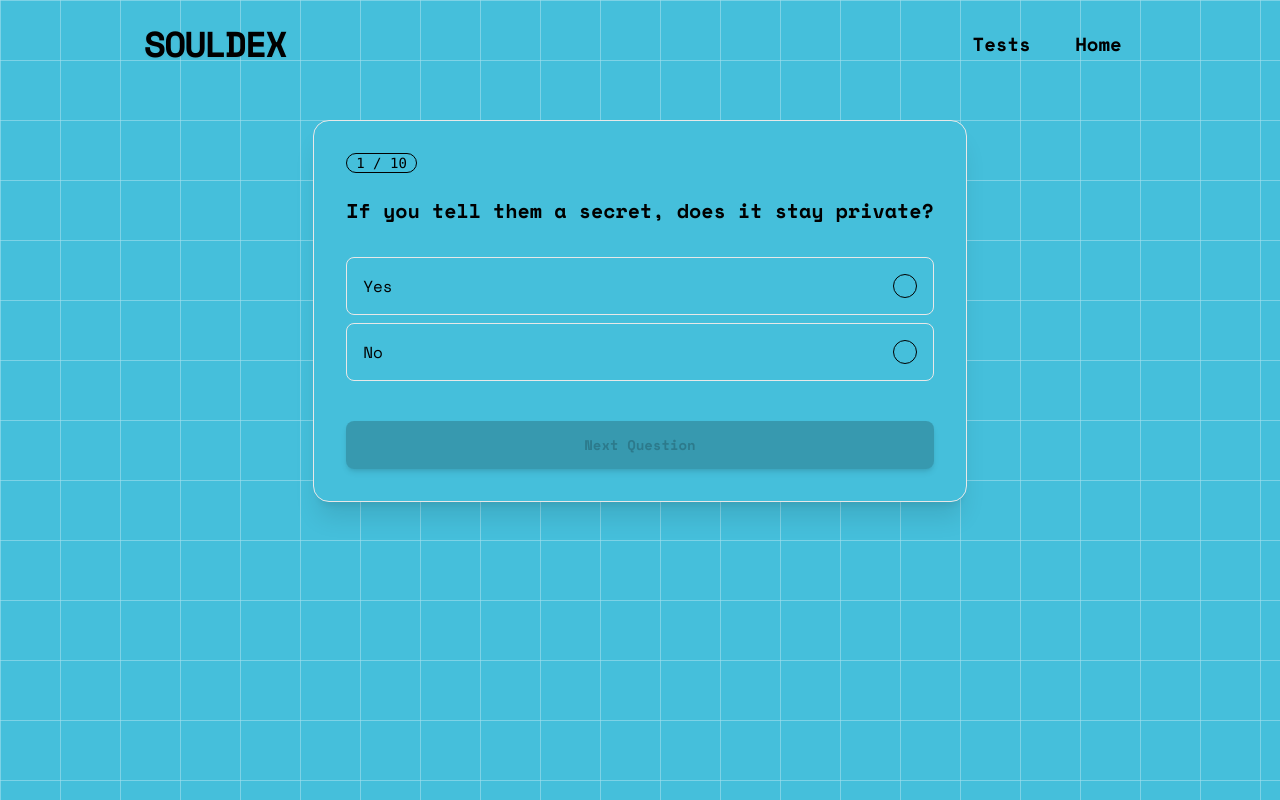
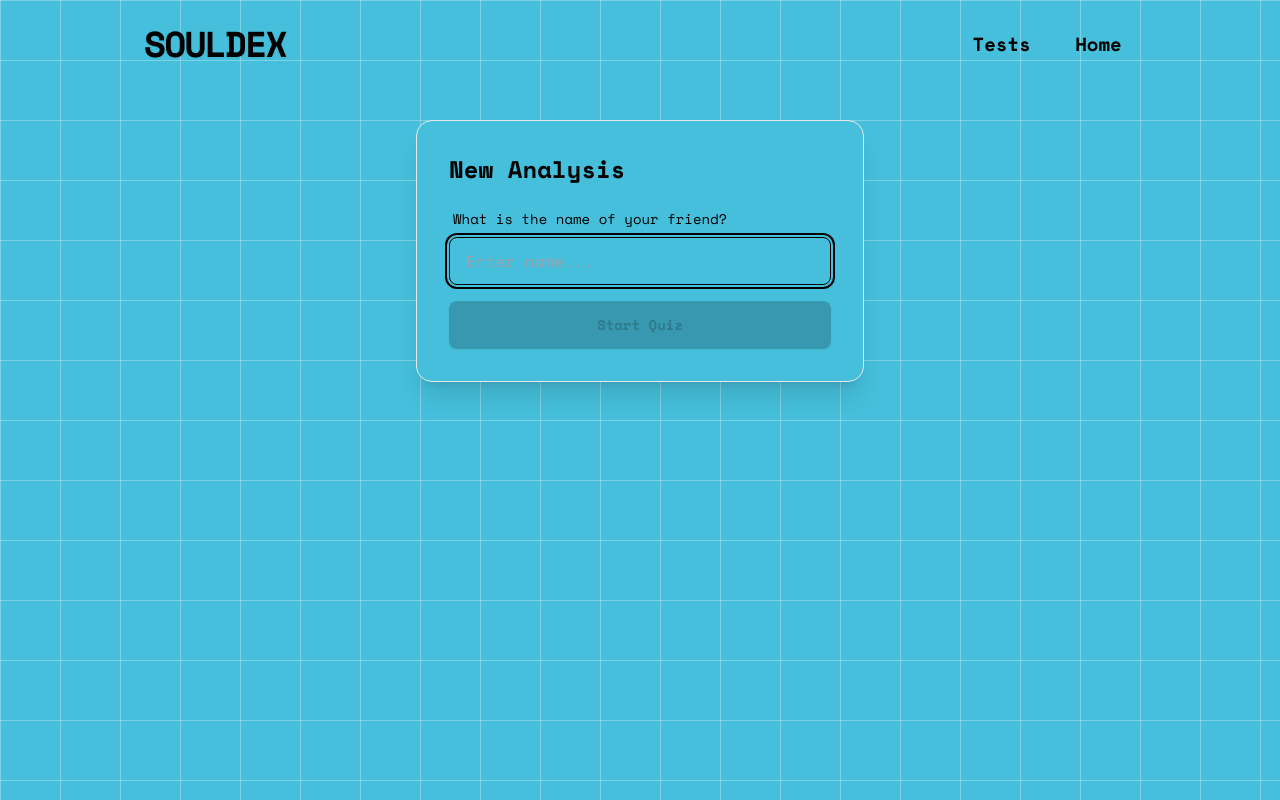
Before and after one commit to SAGEisheree/souldex, a React (Vite) app: page /friend in a window 1280 px wide. Built offline with nearby package versions, Linux system fonts and the light colour scheme; a web font is replaced by a local one.

Commit message:
added fried's name input

```diff
--- a/src/App.jsx
+++ b/src/App.jsx
@@ -7,7 +7,7 @@ import MentalAge from "./things/mentalage/mentalAge.jsx";
 import MentalSubmit from "./things/mentalage/mentalsubmit.jsx";
 
 import Friend from "./things/friend/friend.jsx";
-import friendSubmit from "./things/friend/friendSubmit.jsx";
+import FriendSubmit from "./things/friend/friendSubmit.jsx";
 
 const App = () => {
   return (
@@ -16,12 +16,13 @@ const App = () => {
 
       <Routes>
         <Route path="/" element={<HomePage />} />
+        <Route path="/about" element={<About />} />
+
         <Route path="/mentalage" element={<MentalAge />} />
         <Route path="/mentalsubmit" element={<MentalSubmit />} />
-        <Route path="/about" element={<About />} />
 
         <Route path="/friend" element={<Friend />} />
-        <Route path="/friendsubmit" element={<friendSubmit />} />
+        <Route path="/friendsubmit" element={<FriendSubmit />} />
       </Routes>
     </>
   );
--- a/src/things/friend/friendForm.jsx
+++ b/src/things/friend/friendForm.jsx
@@ -1,121 +1,116 @@
-import React from 'react'
-import { useState } from 'react';
-import { GoogleGenerativeAI } from "@google/generative-ai";
+import React, { useState } from 'react';
 import { useNavigate } from 'react-router-dom';
 
 const FriendForm = () => {
+  const navigate = useNavigate();
 
-  const navigate = useNavigate();
+  // --- 1. QUIZ DATA ---
   const quizData = [
-    {
-      "id": 1,
-      "question": "If you tell them a secret, does it stay private?",
-      "options": ["Yes", "No"]
-    },
-    {
-      "id": 2,
-      "question": "Do they celebrate your wins without making it a competition?",
-      "options": ["Yes", "No"]
-    },
-    {
-      "id": 3,
-      "question": "Do they share their goals and things they are learning",
-      "options": ["Yes", "No"]
-    },
-    {
-      "id": 4,
-      "question": "Do they apologize sincerely when they mess up?",
-      "options": ["Yes", "No"]
-    },
-    {
-      "id": 5,
-      "question": "Does your mood usually improve after hanging out with them?",
-      "options": ["Yes", "No"]
-    },
-    {
-      "id": 6,
-      "question": "Can you sit in silence with them without it feeling awkward?",
-      "options": ["Yes", "No"]
-    },
-    {
-      "id": 7,
-      "question": "Do they respect your boundaries when you deny to share private info?",
-      "options": ["Yes", "No"]
-    },
-    {
-      "id": 8,
-      "question": "Are they there for you during hard times, not just the fun ones?",
-      "options": ["Yes", "No"]
-    },
-    {
-      "id": 9,
-      "question": "Do they listen more than they interrupt?",
-      "options": ["Yes", "No"]
-    },
-    {
-      "id": 10,
-      "question": "Can you disagree with them without them attacking your character?",
-      "options": ["Yes", "No"]
-    }
+    { id: 1, question: "If you tell them a secret, does it stay private?", options: ["Yes", "No"] },
+    { id: 2, question: "Do they celebrate your wins without making it a competition?", options: ["Yes", "No"] },
+    { id: 3, question: "Do they share their goals and things they are learning", options: ["Yes", "No"] },
+    { id: 4, question: "Do they apologize sincerely when they mess up?", options: ["Yes", "No"] },
+    { id: 5, question: "Does your mood usually improve after hanging out with them?", options: ["Yes", "No"] },
+    { id: 6, question: "Can you sit in silence with them without it feeling awkward?", options: ["Yes", "No"] },
+    { id: 7, question: "Do they respect your boundaries when you deny to share private info?", options: ["Yes", "No"] },
+    { id: 8, question: "Are they there for you during hard times, not just the fun ones?", options: ["Yes", "No"] },
+    { id: 9, question: "Do they listen more than they interrupt?", options: ["Yes", "No"] },
+    { id: 10, question: "Can you disagree with them without them attacking your character?", options: ["Yes", "No"] }
   ];
 
+  // --- 2. STATE ---
+  // Ensure this is exactly "naming" so it starts on the first screen
+  const [step, setStep] = useState("naming");
+  const [friendName, setFriendName] = useState("");
   const [currentIndex, setCurrentIndex] = useState(0);
   const [selectedAnswer, setSelectedAnswer] = useState("");
   const [allAnswers, setAllAnswers] = useState([]);
+
+  const current = quizData[currentIndex];
   const isLastQuestion = currentIndex === quizData.length - 1;
-  const current = quizData[currentIndex];
+
+  // --- 3. HANDLERS ---
+  const handleStartQuiz = () => {
+    if (friendName.trim().length > 0) {
+      setStep("quiz"); // This switches the UI to the questions
+    }
+  };
 
   const handleNext = () => {
+    if (!selectedAnswer) return;
 
-    const currentAnswer = [
-      {
+    const currentAnswer = {
       id: current.id,
       question: current.question,
       answer: selectedAnswer
-      }
-    ];
+    };
 
-    const updatedAnswers = [...allAnswers, currentAnswer]
+    const updatedAnswers = [...allAnswers, currentAnswer];
 
     if (isLastQuestion) {
-      console.log("Final Submission");
-      navigate('/friendsubmit', { state: { results: updatedAnswers } });
+      navigate('/friendsubmit', {
+        state: {
+          friendName: friendName,
+          results: updatedAnswers
+        }
+      });
     } else {
-      setAllAnswers(updatedAnswers)
+      setAllAnswers(updatedAnswers);
       setCurrentIndex(prev => prev + 1);
       setSelectedAnswer("");
-
     }
   };
 
+  // --- 4. RENDER ---
   return (
-    <div className="flex justify-center  p-4 max-md:p-3 md:p-8">
-      {/* DaisyUI Card Component */}
-      <div className="card  bg-base-100 shadow-xl border border-base-300">
+    <div className="flex justify-center p-4 md:p-8">
+      <div className="card w-full max-w-md bg-base-100 shadow-xl border border-base-300">
         <div className="card-body">
 
-          {/* Progress badge */}
-          <div className="flex justify-between items-center mb-4">
-            <span className="badge badge-primary badge-outline font-mono">
-              {currentIndex + 1} / {quizData.length}
-            </span>
+          {/* STEP 1: NAME INPUT */}
+          {step === "naming" && (
+            <div className="space-y-4">
+              <h2 className="card-title text-2xl font-bold">New Analysis</h2>
+              <div className="form-control">
+                <label className="label">
+                  <span className="label-text font-medium">What is the name of your friend?</span>
+                </label>
+                <input
+                  type="text"
+                  autoFocus
+                  placeholder="Enter name..."
+                  className="input input-bordered input-primary w-full"
+                  value={friendName}
+                  onChange={(e) => setFriendName(e.target.value)}
+                  onKeyDown={(e) => e.key === 'Enter' && handleStartQuiz()}
+                />
+              </div>
+              <button
+                className="btn btn-primary btn-block mt-4"
+                disabled={!friendName.trim()}
+                onClick={handleStartQuiz}
+              >
+                Start Quiz
+              </button>
+            </div>
+          )}
+
+          {/* STEP 2: THE QUIZ */}
+          {step === "quiz" && (
+            <div className="space-y-6">
+              <div className="flex justify-between items-center">
+                <span className="badge badge-outline">{currentIndex + 1} / {quizData.length}</span>
+                <span className="text-xs opacity-60">Analyzing: <b>{friendName}</b></span>
               </div>
 
-          {/* Question Text */}
-          <h2 className="card-title text-lg md:text-xl mb-6">{current.question}</h2>
+              <h2 className="card-title text-lg min-h-[60px]">{current.question}</h2>
 
-          {/* Options List */}
-          <div className="form-control space-y-2">
+              <div className="space-y-2">
                 {current.options.map((option, idx) => (
-              <label
-                key={idx}
-                className={`label cursor-pointer p-3 md:p-4 rounded-lg border border-base-300 transition-colors hover:bg-base-200 ${selectedAnswer === option ? "bg-base-200 border-primary shadow-inner" : ""
-                  }`}
-              >
-                <span className="label-text text-sm md:text-base font-medium">{option}</span>
+                  <label key={idx} className={`label cursor-pointer p-4 border rounded-xl transition-all ${selectedAnswer === option ? "bg-primary/10 border-primary" : "border-base-300"}`}>
+                    <span className="label-text font-medium">{option}</span>
                     <input
                       type="radio"
-                  name="quiz-option"
                       className="radio radio-primary"
                       checked={selectedAnswer === option}
                       onChange={() => setSelectedAnswer(option)}
@@ -124,26 +119,20 @@ const FriendForm = () => {
                 ))}
               </div>
 
-          {/* Action Button */}
-          <div className="card-actions mt-8">
-
               <button
+                className={`btn btn-block ${isLastQuestion ? "btn-success" : "btn-primary"}`}
+                disabled={!selectedAnswer}
                 onClick={handleNext}
-              disabled={!selectedAnswer}
-              className={`btn btn-block shadow-md ${isLastQuestion ? "btn-success" : "btn-primary"
-                }`}
               >
-              {isLastQuestion ? "Submit Answer" : "Next Question"}
+                {isLastQuestion ? "Finish" : "Next"}
               </button>
-
             </div>
+          )}
 
         </div>
       </div>
     </div>
   );
+};
 
-
-}
-
-export default FriendForm
+export default FriendForm;
--- a/src/things/friend/friendSubmit.jsx
+++ b/src/things/friend/friendSubmit.jsx
@@ -18,7 +18,7 @@ const FriendSubmit = () => {
 
     setLoading(true);
     try {
-      const response = await fetch('/api/generate', {
+      const response = await fetch('/api/friendapi', {
         method: 'POST',
         headers: { 'Content-Type': 'application/json' },
         body: JSON.stringify({ quizData: quizData })
@@ -53,7 +53,7 @@ const FriendSubmit = () => {
       if (navigator.share) {
         await navigator.share({
           title: 'Souldex Result',
-          text: `My Mental Age Analysis:\n\n${analysis}`,
+          text: `About my friend:\n\n${analysis}`,
         });
       } else {
         console.log("Web Share API not supported");
@@ -73,16 +73,15 @@ const FriendSubmit = () => {
           {loading ? (
             <div className="flex flex-col items-center py-20">
               <span className="loading loading-spinner loading-lg text-white"></span>
-              <p className="mt-4 text-white font-bold animate-pulse">Calculating your age...</p>
+              <p className="mt-4 text-white font-bold animate-pulse">Analyzing data...</p>
             </div>
           ) : analysis ? (
             <div className="prose prose-slate max-w-none bg-cyan-600/20 backdrop-blur-sm p-8 rounded-3xl shadow-2xl border border-white/20">
-              <h1 className="text-2xl font-black text-primary mb-2">My Mental age by souldex- </h1>
+              <h1 className="text-2xl font-black text-primary mb-2">About my friend- </h1>
               <div className="h-1 w-20 bg-primary mb-6 rounded-full"></div>
               <ReactMarkdown>{analysis}</ReactMarkdown>
 
-              <div className='mt-10 border-black border-t-2 w-fill text-2xl'>Test Your Mental age at [ souldex.vercel.app ]
-              </div>
+
             </div>
           ) : (
             <div className="text-center py-10 bg-white/20 rounded-3xl backdrop-blur-md">
```
Also changed, not shown: api/friendapi.js (added, +55 -0 lines), src/things/mentalage/mentalsubmit.jsx (+2 -5 lines). Lines whose indentation alone changed are shown as unchanged.
